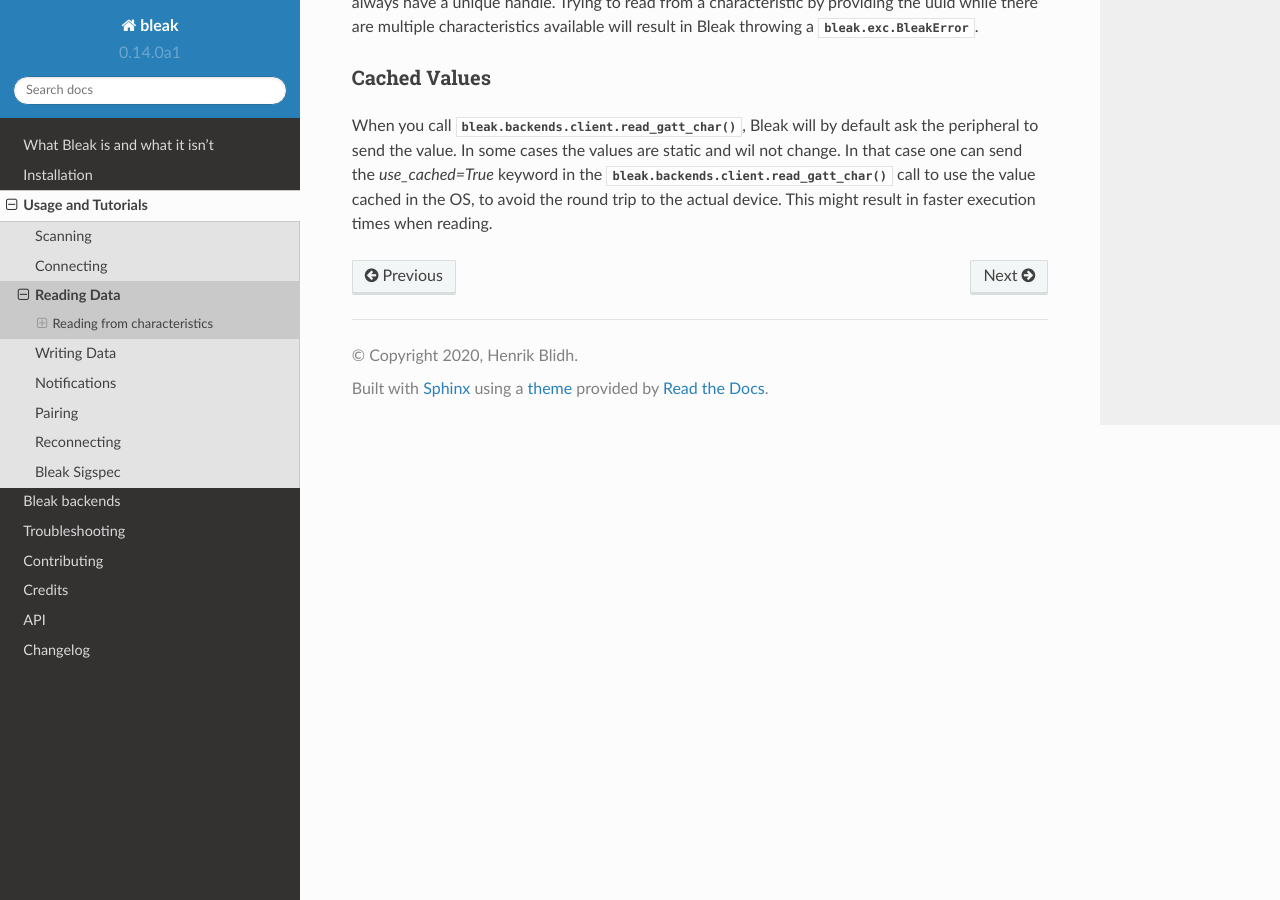
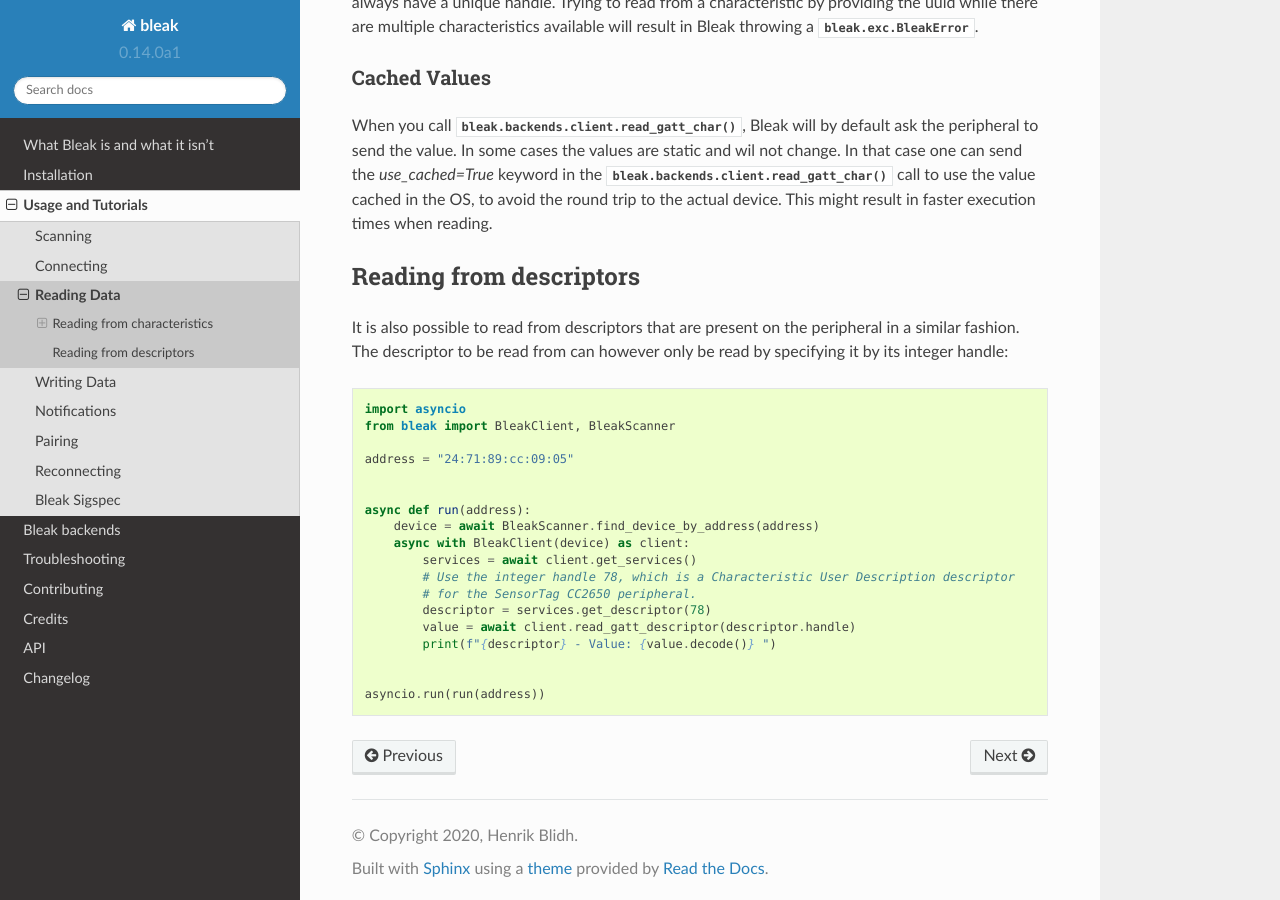
Before and after one commit to hbldh/bleak, a Sphinx documentation site: the page built from docs/usage/reading.rst, in a window 1280 px wide and 900 px high, scrolled down 1297 px. Built offline with Sphinx 7.4.7 and the Read the Docs theme 2.0.0, drawn with Linux system fonts in a browser that asks for light colours.

Commit message:
Added reading from descriptors

```diff
--- a/docs/usage/reading.rst
+++ b/docs/usage/reading.rst
@@ -81,3 +81,31 @@ peripheral to send the value. In some cases the values are static and wil not ch
 one can send the `use_cached=True` keyword in the :py:meth:`bleak.backends.client.read_gatt_char`
 call to use the value cached in the OS, to avoid the round trip to the actual device. This might result
 in faster execution times when reading.
+
+
+Reading from descriptors
+------------------------
+
+It is also possible to read from descriptors that are present on the peripheral in a similar fashion.
+The descriptor to be read from can however only be read by specifying it by its integer handle:
+
+.. code-block:: python
+
+    import asyncio
+    from bleak import BleakClient, BleakScanner
+
+    address = "24:71:89:cc:09:05"
+
+
+    async def run(address):
+        device = await BleakScanner.find_device_by_address(address)
+        async with BleakClient(device) as client:
+            services = await client.get_services()
+            # Use the integer handle 78, which is a Characteristic User Description descriptor
+            # for the SensorTag CC2650 peripheral.
+            descriptor = services.get_descriptor(78)
+            value = await client.read_gatt_descriptor(descriptor.handle)
+            print(f"{descriptor} - Value: {value.decode()} ")
+
+
+    asyncio.run(run(address))
```
